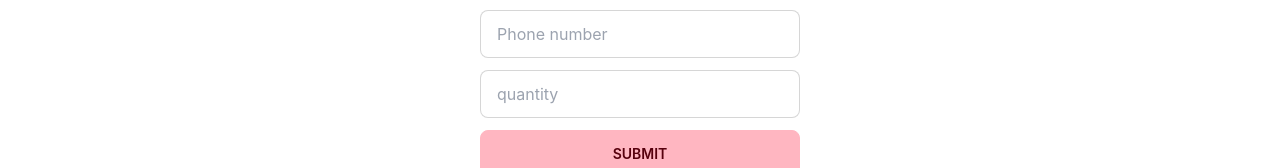
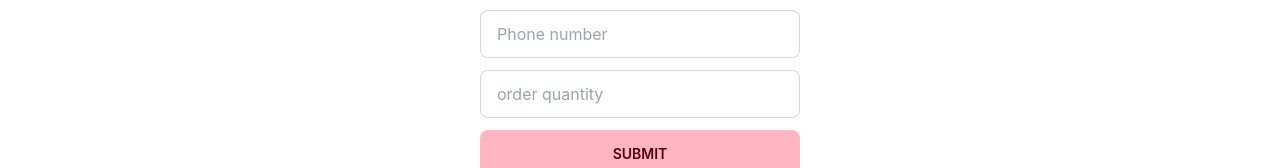
Before and after one commit to shaimun-sharin/the-nearby-motors-client, a React (Create React App) app: page /product/1 in a window 1280 px wide. Shown: the part 490-658 px from the top of the page. Built offline with nearby package versions, Linux system fonts and the light colour scheme; no server answers; sample sign-in values are in the browser's storage.

Commit message:
forom added

```diff
--- a/package.json
+++ b/package.json
@@ -8,12 +8,15 @@
     "@testing-library/user-event": "^13.5.0",
     "daisyui": "^2.15.0",
     "firebase": "^9.8.1",
+    "install": "^0.13.0",
+    "npm": "^8.10.0",
     "react": "^18.1.0",
     "react-dom": "^18.1.0",
     "react-firebase-hooks": "^5.0.3",
     "react-hook-form": "^7.31.2",
     "react-router-dom": "^6.3.0",
     "react-scripts": "5.0.1",
+    "react-toastify": "^9.0.1",
     "web-vitals": "^2.1.4"
   },
   "scripts": {
--- a/src/App.js
+++ b/src/App.js
@@ -10,6 +10,8 @@ import RequireAuth from "./Pages/Login/RequireAuth";
 import SignUp from "./Pages/Login/SignUp";
 import Header from "./Pages/Shared/Header";
 import Footer from "./Pages/Shared/Footer";
+import { ToastContainer } from "react-toastify";
+import "react-toastify/dist/ReactToastify.css";
 
 function App() {
   return (
@@ -31,6 +33,7 @@ function App() {
         <Route path="login" element={<Login></Login>}></Route>
         <Route path="signup" element={<SignUp></SignUp>}></Route>
       </Routes>
+      <ToastContainer></ToastContainer>
       <Footer></Footer>
     </div>
   );
--- a/src/Pages/Home/Purchase.js
+++ b/src/Pages/Home/Purchase.js
@@ -2,11 +2,15 @@ import React, { useEffect, useState } from "react";
 import { useAuthState } from "react-firebase-hooks/auth";
 import { useParams } from "react-router-dom";
 import auth from "../../firebase.init";
+import { toast } from "react-toastify";
 
 const Purchase = () => {
   const { id } = useParams();
   const [product, setProduct] = useState({});
+  // const quantity = product?.availableQuantity;
+
   const [user] = useAuthState(auth);
+  const { minimumQuantity, availableQuantity } = product;
   useEffect(() => {
     const url = `http://localhost:5000/product/${id}`;
     fetch(url)
@@ -15,10 +19,20 @@ const Purchase = () => {
   }, []);
   const handleOrder = (event) => {
     event.preventDefault();
+    const minQuantity = minimumQuantity;
+    const maxQuantity = availableQuantity;
     const userName = event.target.name.value;
     const product = event.target.product.value;
+    const inputQuantity = event.target.quantity.value;
+    if (inputQuantity < minQuantity) {
+      toast.error(`Minimum Order ${minQuantity} pcs`);
+    } else if (inputQuantity > maxQuantity) {
+      toast.error(`Maximum Order ${maxQuantity} pcs`);
+    }
     console.log(userName, product);
+    event.target.reset();
   };
+
   return (
     <div>
       <div class="overflow-x-auto">
@@ -49,6 +63,7 @@ const Purchase = () => {
           </tbody>
         </table>
       </div>
+
       <div>
         <h2 className="text-2xl font-bold text-center">
           To Complete Your Order Plase Fill Up the Form Below:
@@ -91,10 +106,12 @@ const Purchase = () => {
             class="input input-bordered w-full max-w-xs"
           />
           <input
-            type="text"
-            placeholder="quantity"
+            type="number"
+            name="quantity"
+            placeholder="order quantity"
             class="input input-bordered w-full max-w-xs"
           />
+
           <input
             type="submit"
             value="submit"
```
Also changed, not shown: 1 other file (tests, documents, lock files or other folders).
